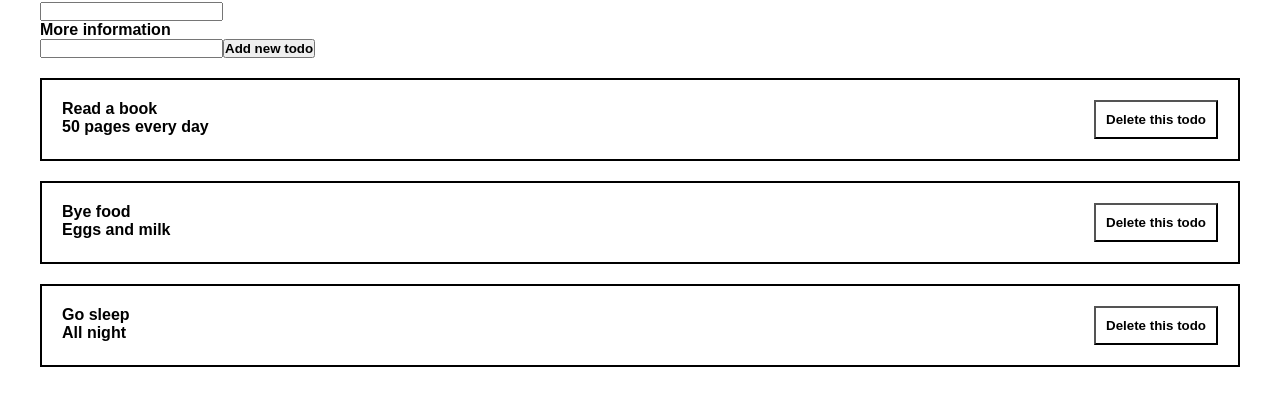
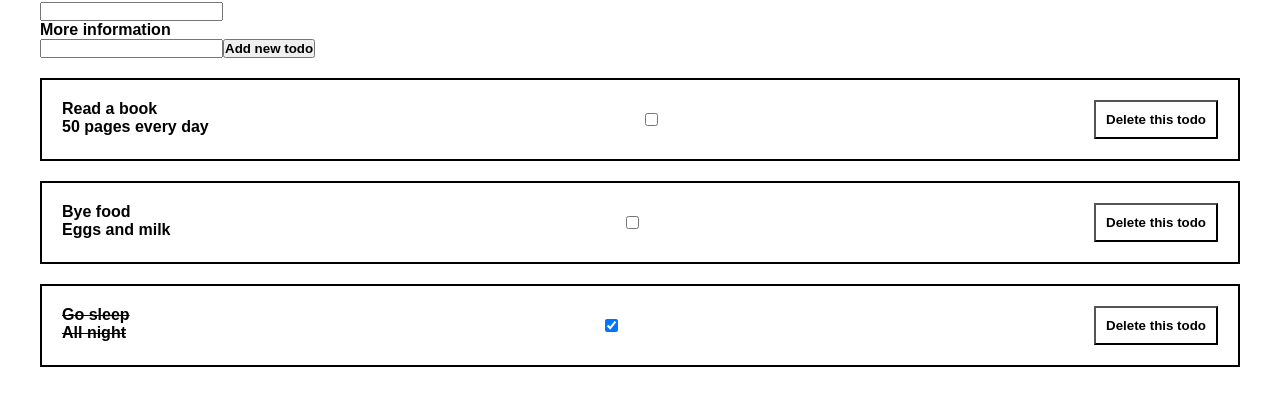
Before and after one commit to YaroslavRadiant/Training-react-app, a React (Create React App) app: page /todo in a window 1280 px wide. Shown: the part 260-666 px from the top of the page. Built offline with nearby package versions, Linux system fonts and the light colour scheme.

Commit message:
checkbox and context

```diff
--- a/src/App.js
+++ b/src/App.js
@@ -6,12 +6,13 @@ import Homepage from './components/homepage/Homepage';
 import ToDoPage from './components/Todo page/ToDoPage';
 import NotFound from './components/not found/NotFound';
 import Layout from './components/layout/Layout';
+import { toDoProvider } from './context/context';
 
 import { Route, Routes } from 'react-router-dom';
 
 export default function App() {
   return (
-    <>
+    <toDoProvider>
       <Routes className="rout-section">
         <Route path="/" element={<Layout></Layout>}>
           <Route index element={<Homepage />}></Route>
@@ -20,6 +21,6 @@ export default function App() {
           <Route path="*" element={<NotFound />}></Route>
         </Route>
       </Routes>
-    </>
+    </toDoProvider>
   );
 }
--- a/src/components/Todo page/ToDoPage.jsx
+++ b/src/components/Todo page/ToDoPage.jsx
@@ -1,16 +1,35 @@
-import { useState, React } from 'react';
+import { useState, createContext, useContext, React } from 'react';
 import './toDo.css';
-import ToDoSection from './toDoSection/ToDoSection';
+// import ToDoSection from './toDoSection/ToDoSection';
+import ToDoItem from './toDoItem/ToDoItem';
+import toDoContext from '../../context/context';
 
 export default function ToDoPage() {
+  // const context = useContext(toDoContext);
   //use reduser use context
   const [toDoMass, setToDoMass] = useState([
-    { todoName: 'Read a book', moreInfo: '50 pages every day' },
-    { todoName: 'Bye food', moreInfo: 'Eggs and milk' },
-    { todoName: 'Go sleep', moreInfo: 'All night' },
+    {
+      todoName: 'Read a book',
+      moreInfo: '50 pages every day',
+      isDone: false,
+      id: 1,
+    },
+    { todoName: 'Bye food', moreInfo: 'Eggs and milk', isDone: false, id: 2 },
+    { todoName: 'Go sleep', moreInfo: 'All night', isDone: true, id: 3 },
   ]);
+
   const [nameInput, setNameInput] = useState('');
   const [moreInfoInput, setMoreInfoInput] = useState('');
+
+  const handleChange = (id) => {
+    setToDoMass(
+      toDoMass.map((el) => {
+        if (el.id === id) {
+          return { ...el, isDone: !el.isDone };
+        } else return el;
+      })
+    );
+  };
 
   function settingNameInput(event) {
     setNameInput(event.target.value);
@@ -30,7 +49,12 @@ export default function ToDoPage() {
   function addNewToDo() {
     setToDoMass([
       ...toDoMass,
-      { todoName: nameInput, moreInfo: moreInfoInput },
+      {
+        todoName: nameInput,
+        moreInfo: moreInfoInput,
+        isDone: false,
+        id: Date.now,
+      },
     ]);
   }
   return (
@@ -44,7 +68,20 @@ export default function ToDoPage() {
         <p>{moreInfoInput}</p>
         <input value={moreInfoInput} onChange={settingMoreInfoInput} />
         <button onClick={addNewToDo}>Add new todo</button>
-        <ToDoSection arr={toDoMass} deleteHandler={deleteToDo} />
+        <div>
+          {toDoMass.map((el) => [
+            <ToDoItem
+              // contextToDoMass={contextToDoMass}
+              toDoName={el.todoName}
+              toDoMoreInfo={el.moreInfo}
+              checked={el.isDone}
+              deleteHandler={deleteToDo}
+              handleChange={handleChange}
+              id={el.id}
+              key={el.id}
+            ></ToDoItem>,
+          ])}
+        </div>
       </div>
     </div>
   );
--- /dev/null
+++ b/src/components/Todo page/toDoItem/ToDoItem.jsx
@@ -0,0 +1,33 @@
+import React from 'react';
+import './toDoItem.css';
+
+export default function ToDoItem({
+  toDoName,
+  toDoMoreInfo,
+  deleteHandler,
+  checked,
+  handleChange,
+  id
+}) {
+  return (
+    <div>
+      <div className="item-wrapper">
+        <div className={checked ? 'text-container checked' : 'text-container'}>
+          <p>{toDoName}</p>
+          <p>{toDoMoreInfo}</p>
+        </div>
+        <input
+          type="checkbox"
+          checked={checked}
+          onChange={()=>handleChange(id)}
+        ></input>
+        <button
+          className="delete-button"
+          onClick={() => deleteHandler(toDoName)}
+        >
+          Delete this todo
+        </button>
+      </div>
+    </div>
+  );
+}
--- a/src/components/Todo page/toDoSection/toDoItem/toDoItem.css
+++ b/src/components/Todo page/toDoItem/toDoItem.css
@@ -9,3 +9,6 @@
     padding: 10px;
     background-color: #0000;
 }
+.checked{
+    text-decoration: line-through;
+}
--- a/src/components/Todo page/toDoSection/ToDoSection.jsx
+++ /dev/null
@@ -1,18 +0,0 @@
-import React from 'react';
-import ToDoItem from './toDoItem/ToDoItem';
-
-export default function ToDoSection({ arr, deleteHandler }) {
-  return (
-    <div>
-      <div>
-        {arr.map((el) => [
-          <ToDoItem
-            toDoName={el.todoName}
-            toDoMoreInfo={el.moreInfo}
-            deleteHandler={deleteHandler}
-          ></ToDoItem>,
-        ])}
-      </div>
-    </div>
-  );
-}
--- a/src/components/Todo page/toDoSection/toDoItem/ToDoItem.jsx
+++ /dev/null
@@ -1,16 +0,0 @@
-import React from 'react';
-import './toDoItem.css';
-
-export default function ToDoItem({ toDoName, toDoMoreInfo, deleteHandler}) {
-  return (
-    <div>
-      <div className="item-wrapper">
-        <div className="text-container">
-          <p>{toDoName}</p>
-          <p>{toDoMoreInfo}</p>
-        </div>
-        <button className="delete-button" onClick={()=>deleteHandler(toDoName)}>Delete this todo</button>
-      </div>
-    </div>
-  );
-}
--- a/src/components/homepage/Homepage.jsx
+++ b/src/components/homepage/Homepage.jsx
@@ -1,7 +1,18 @@
-import React from 'react'
+import { useContext, React } from 'react';
+import ToDoItem from '../Todo page/toDoItem/ToDoItem';
+import context from '../../context/context.js';
 
 export default function Homepage() {
+  let todoContext = useContext(context);
+  console.log(todoContext);
+  // console.log(context)
+
   return (
-    <div>Homepage</div>
-  )
+    <>
+      <p>All ToDos now</p>
+      <div>{}</div>
+      <p>Done ToDos</p>
+      <div></div>
+    </>
+  );
 }
--- /dev/null
+++ b/src/context/context.js
@@ -0,0 +1,18 @@
+import React from 'react';
+
+const defaultContextState = [
+  {
+    todoName: 'Read a book',
+    moreInfo: '50 pages every day',
+    isDone: false,
+    id: 1,
+  },
+  { todoName: 'Bye food', moreInfo: 'Eggs and milk', isDone: false, id: 2 },
+  { todoName: 'Go sleep', moreInfo: 'All night', isDone: true, id: 3 },
+];
+
+const toDoContext = React.createContext(defaultContextState);
+
+export const toDoProvider = toDoContext.Provider;
+
+export default toDoContext;
```
